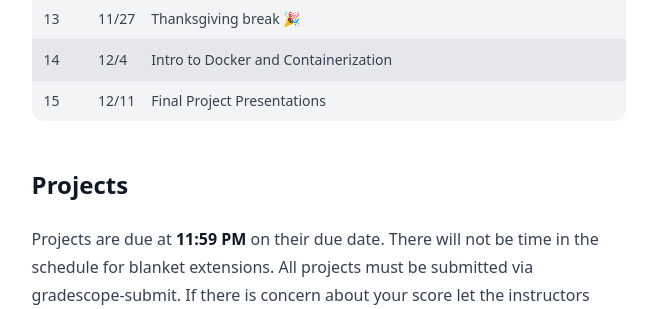
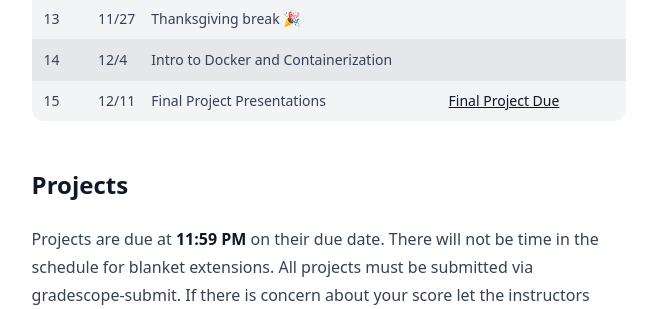
Before and after one commit to cmsc388jvercel-cyber/Class_Page, a Flask app: page /388j in a window 1280 px wide. Shown: the part 2152-2461 px from the top of the page, without its empty margins (311-968 px from the left). Run offline with Flask 2, Linux system fonts and the light colour scheme; style sheets or scripts are compiled from the project's sources.

Commit message:
Point Week 10 Proposal Assigned link to current-year repo (388jfall2026 instead of 388jfall2025); add Final Project Due badge to Week 15 (dummy link pending Gradescope)

```diff
--- a/templates/homepage/schedule.html
+++ b/templates/homepage/schedule.html
@@ -10,6 +10,7 @@
   </thead>
   <tbody>
     {% from 'homepage/scheduleMacro.html' import weekM %}
+    {# Final Project Due link (Week 15) is dummy (javascript:void(0)) pending Gradescope setup #}
 
     {{ weekM(1, '9/4', 'Intro to Python', ['P1 Assigned'], ['https://classroom.github.com/a/FUZj7oGr']) }}
     {{ weekM(2, '9/11', 'Intro to Flask', ['P1 Due', 'P2 Assigned'], ['TBA', 'https://classroom.github.com/a/6ZWiSsql']) }}
@@ -20,12 +21,12 @@
     {{ weekM(7, '10/16', 'Files, Blueprints, Errors', ['P3 Due'], ['https://www.gradescope.com/courses/1117091/assignments/6669746/']) }}
     {{ weekM(8, '10/23', 'HTTP and REST APIs', ['P4 Assigned'], ['https://classroom.github.com/a/gOoVgUCZ']) }}
     {{ weekM(9, '10/30', 'Large-Scale Web Applications') }}
-    {{ weekM(10, '11/6', 'Proxies and Caching', ['P4 Due', 'Proposal Assigned'], ['https://www.gradescope.com/courses/1117091/assignments/6669740/', 'https://github.com/CMSC388J-UMD-Fall2025/388jfall2025/blob/master/projects/final.md']) }}
+    {{ weekM(10, '11/6', 'Proxies and Caching', ['P4 Due', 'Proposal Assigned'], ['https://www.gradescope.com/courses/1117091/assignments/6669740/', 'https://github.com/cmsc388jvercel-cyber/388jfall2026/blob/master/projects/final.md']) }}
     {{ weekM(11, '11/13', 'Relational Databases') }}
     {{ weekM(12, '11/20', 'Real-time communication with WebSockets', ['Proposal Due'], ['https://www.gradescope.com/courses/1117091/assignments/6669752/submissions']) }}
     {{ weekM(13, '11/27', 'Thanksgiving break 🎉') }}
     {{ weekM(14, '12/4', 'Intro to Docker and Containerization') }}
-    {{ weekM(15, '12/11', 'Final Project Presentations') }}
+    {{ weekM(15, '12/11', 'Final Project Presentations', ['Final Project Due'], ['javascript:void(0)']) }}
 
     <!-- CSS & Tailwind -->
     <!-- <tr class="even:bg-gray-200 odd:bg-gray-100 dark:even:bg-gray-600 dark:odd:bg-gray-700">
```
